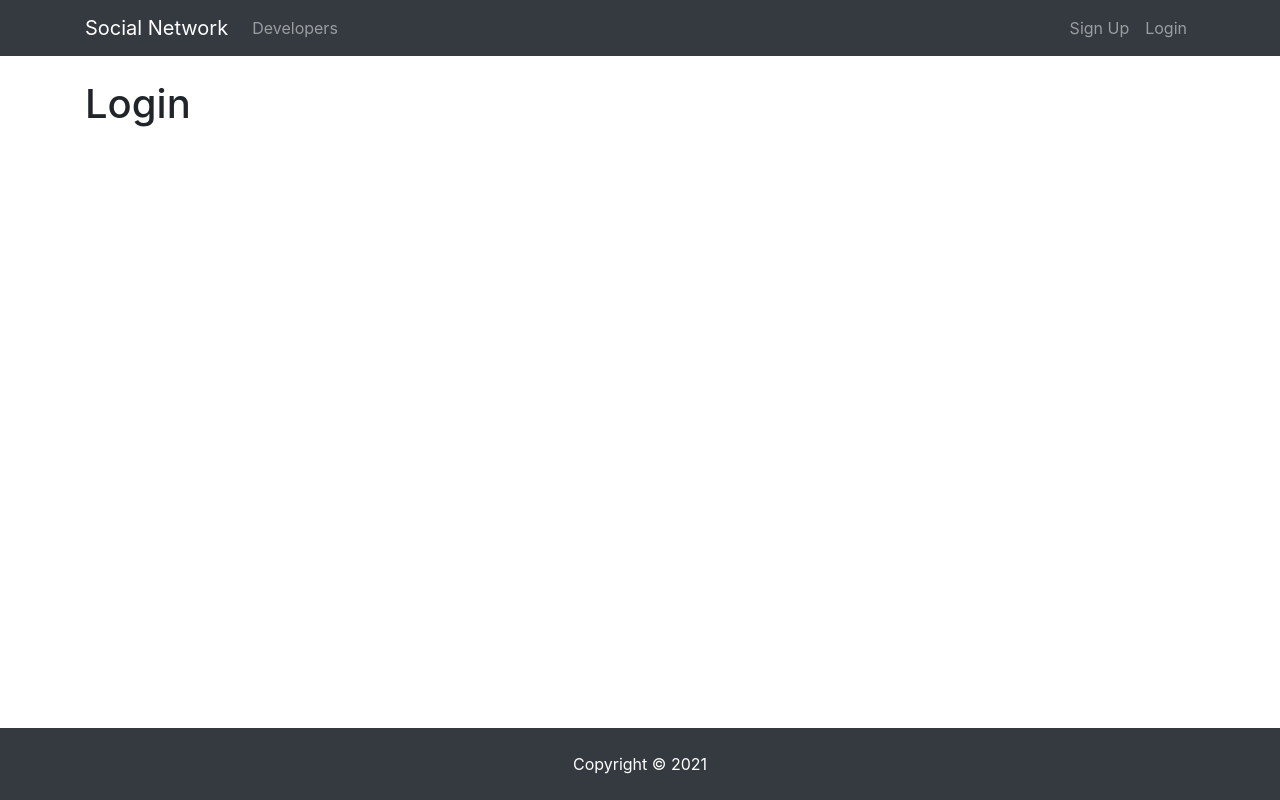
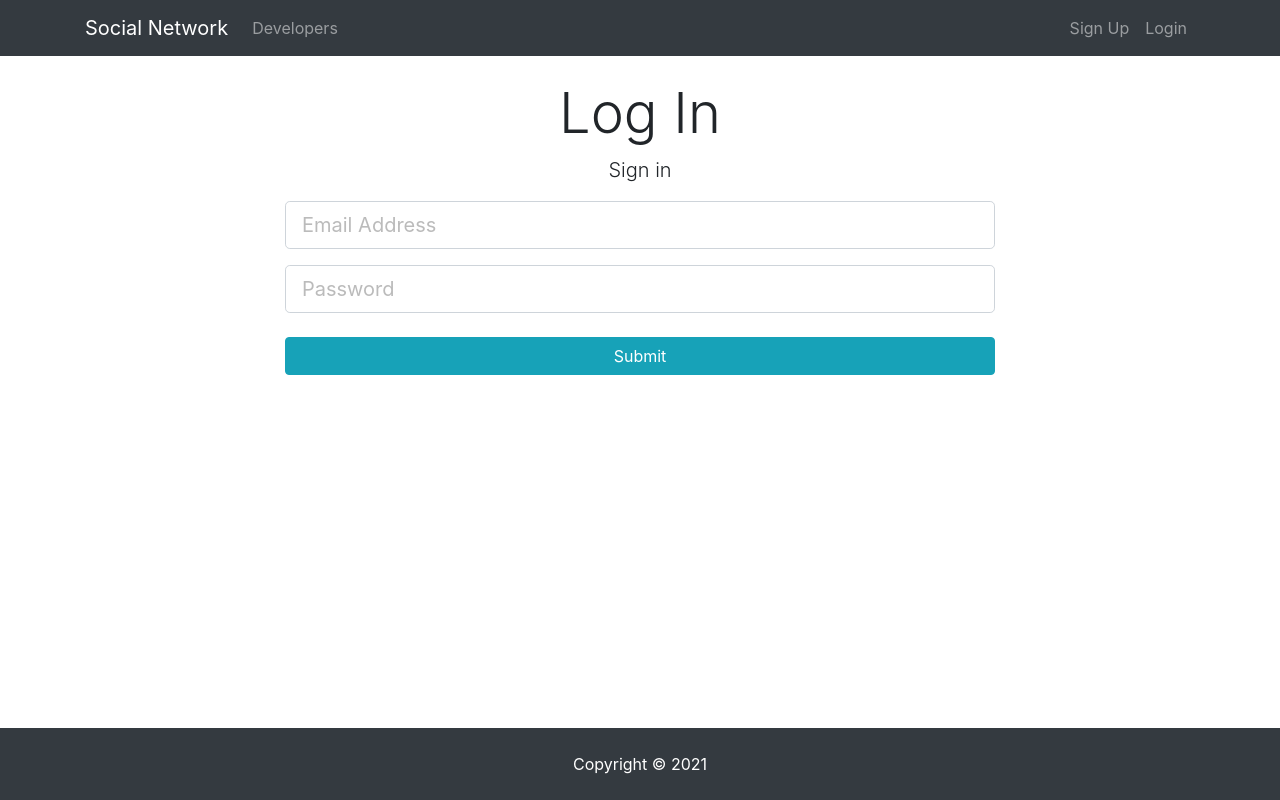
Before and after one commit to EdenGoforIt/React-MERNStack---Developers-Connect, a React (Create React App) app in the folder client/: page /login in a window 1280 px wide. Built offline with nearby package versions, Linux system fonts and the light colour scheme.

Commit message:
Feat:Login page html and state

```diff
--- a/client/src/components/auth/Login.js
+++ b/client/src/components/auth/Login.js
@@ -1,10 +1,62 @@
 import React, { Component } from "react";
 
 class Login extends Component {
+  constructor() {
+    super();
+    this.state = {
+      email: "",
+      password: "",
+    };
+    this.onChange = this.onChange.bind(this);
+    this.onSubmit = this.onSubmit.bind(this);
+  }
+
+  onChange(e) {
+    this.setState({ [e.target.name]: e.target.value });
+  }
+  onSubmit(e) {
+    e.preventDefault();
+    const user = {
+      email: this.state.email,
+      password: this.state.password,
+    };
+    console.log(user);
+  }
+
   render() {
     return (
-      <div>
-        <h1>Login</h1>
+      <div className="login">
+        <div className="container">
+          <div className="row">
+            <div className="col-md-8 m-auto">
+              <h1 className="display-4 text-center">Log In</h1>
+              <p className="lead text-center">Sign in</p>
+              <form onSubmit={this.onSubmit}>
+                <div className="form-group">
+                  <input
+                    type="email"
+                    className="form-control form-control-lg"
+                    placeholder="Email Address"
+                    name="email"
+                    value={this.state.email}
+                    onChange={this.onChange}
+                  />
+                </div>
+                <div className="form-group">
+                  <input
+                    type="password"
+                    className="form-control form-control-lg"
+                    placeholder="Password"
+                    name="password"
+                    value={this.state.password}
+                    onChange={this.onChange}
+                  />
+                </div>
+                <input type="submit" className="btn btn-info btn-block mt-4" />
+              </form>
+            </div>
+          </div>
+        </div>
       </div>
     );
   }
--- a/client/src/components/auth/Register.js
+++ b/client/src/components/auth/Register.js
@@ -34,9 +34,7 @@
           <div className="row">
             <div className="col-md-8 m-auto">
               <h1 className="display-4 text-center">Sign Up</h1>
-              <p className="lead text-center">
-                Create your DevConnector account
-              </p>
+              <p className="lead text-center">Create your account</p>
               <form onSubmit={this.onSubmit}>
                 <div className="form-group">
                   <input
```
